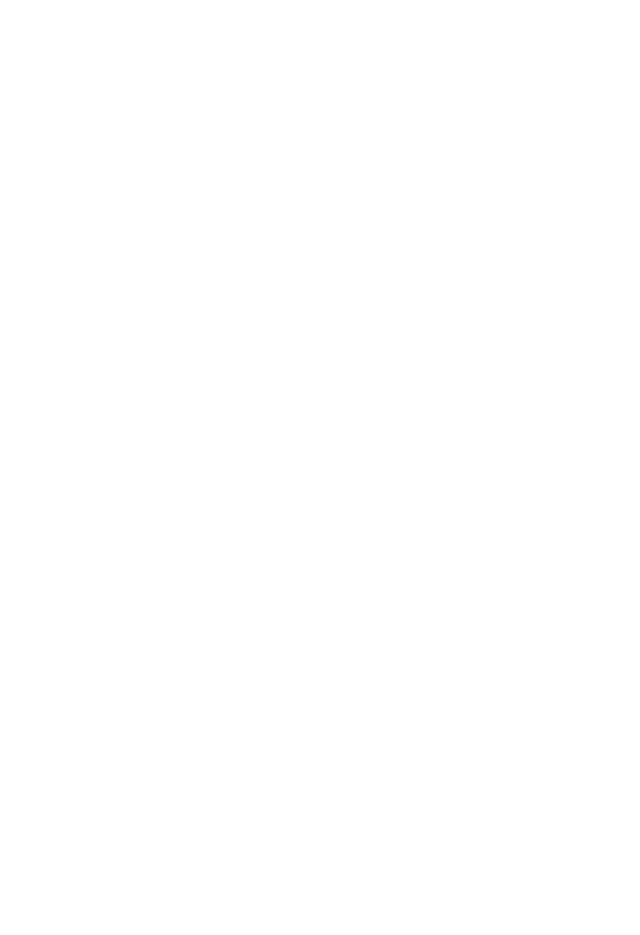
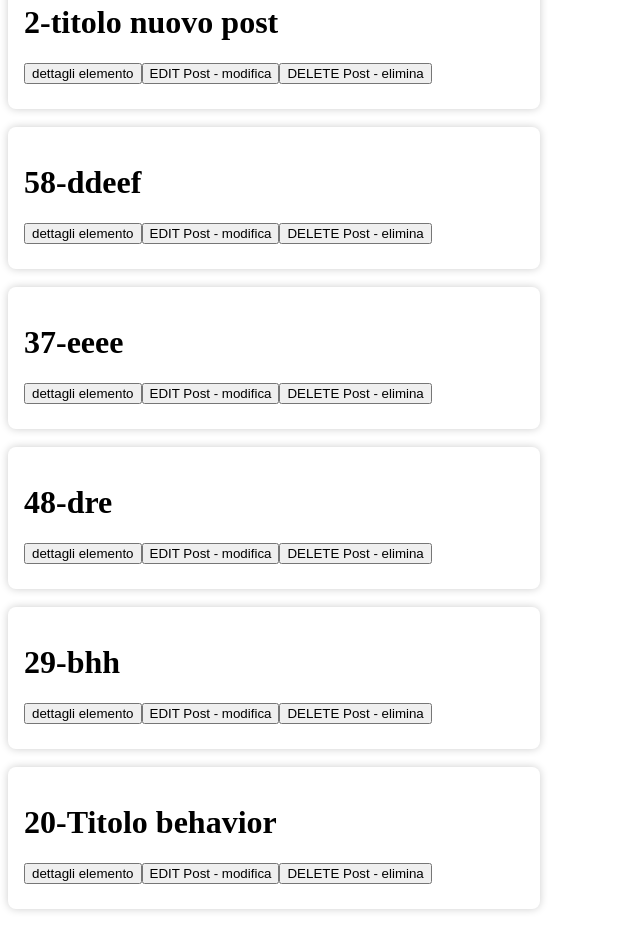
Before and after one commit to Bongiu/Angulae18_RIP, an Angular app: page / in a window 1280 px wide. Shown: the part 520-1455 px from the top of the page, without its empty margins (0-640 px from the left). Before the commit the page ends 800 px from the top, so only its background shows below. Built offline with nearby package versions, Linux system fonts and the light colour scheme; data requests are answered from the project's data file.

Commit message:
chiamata edit e ripopolamento form per inserimento post

```diff
--- a/db.json
+++ b/db.json
@@ -11,36 +11,29 @@
       "views": 3
     },
     {
-      "id": "57",
-      "title": "oggetto modificato",
-      "views": 3
+      "id": "58",
+      "title": "ddeef",
+      "views": "dddf"
     },
     {
-      "id": "12",
-      "title": "titolo nuovo post",
-      "views": 3
+      "id": "37",
+      "title": "eeee",
+      "views": "eee"
     },
     {
-      "id": "9",
-      "title": "aaaaaaaa"
+      "id": "48",
+      "title": "dre",
+      "views": "dre"
     },
     {
       "id": "29",
-      "title": "aaaaaaaa"
+      "title": "bhh",
+      "views": "bb"
     },
     {
-      "id": "4",
-      "title": "fff"
-    },
-    {
-      "id": "45",
-      "title": "sss",
-      "views": "sss"
-    },
-    {
-      "id": "29",
-      "title": "dfg",
-      "views": "fhh"
+      "id": "20",
+      "title": "Titolo behavior",
+      "views": 3
     }
   ]
 }
--- a/src/app/app.component.ts
+++ b/src/app/app.component.ts
@@ -1,4 +1,4 @@
-import { Component, ElementRef, inject, signal, viewChild } from '@angular/core';
+import { ChangeDetectionStrategy, Component, ElementRef, inject, signal, viewChild } from '@angular/core';
 import { RouterOutlet } from '@angular/router';
 import { CardComponent } from '../library/card/card.component';
 import { ReactiveFormComponent } from '../library/reactive-form/reactive-form.component';
@@ -12,6 +12,7 @@
 
 
 @Component({
+  // changeDetection: ChangeDetectionStrategy.OnPush,
   selector: 'app-root',
   standalone: true,
   imports: [RouterOutlet, CardComponent, CommonModule, ReactiveFormComponent, TemplateFormComponent, RipassoComponentiComponent, HttpComponent, FormEditPostComponent],
@@ -34,8 +35,11 @@
 
   constructor(private blogService:BlogService) {
     // const blog = new BlogService()
-    blogService.stampa()
+    // blogService.stampa()
 
+  }
+  ngOnInit(){
+    this.getPosts();
   }
 
   getOutput(e:boolean){
@@ -60,7 +64,6 @@
   }
 
   ricezioneDatiForm(datoOutput:{title:string, views:number}){
-    debugger;
     console.log('dati ricevuti dal form', datoOutput);
     //inseriemnto post inviato dal form
 
@@ -115,8 +118,11 @@
   //PUT
   editPost(post:Post){
     const id : string = post.id;
-    console.log('stampa oggetto post',post);
+    // console.log('stampa oggetto edit',post
+
     if(post){
+     this.blogService.editPostData.next(post);
+     this.blogService.editPostDataSignal.set(post);
     this.postTOedit.set(post);
     }
 
--- a/src/app/core/services/blog.service.ts
+++ b/src/app/core/services/blog.service.ts
@@ -1,7 +1,7 @@
 import { HttpClient } from '@angular/common/http';
-import { Injectable } from '@angular/core';
+import { Injectable, signal } from '@angular/core';
 import { Post} from '../interfaces/posts.interface';
-import { Observable } from 'rxjs';
+import { BehaviorSubject, Observable } from 'rxjs';
 
 @Injectable({
   providedIn: 'root',
@@ -9,6 +9,8 @@
 export class BlogService {
   nome = 'giulia';
   URL = 'http://localhost:3000/posts';
+  editPostData = new BehaviorSubject<Post | null>(null); // comunicazione di dati a livello globale
+  editPostDataSignal = signal<Post | null>(null);
 
   constructor(private http:HttpClient) {
 
--- a/src/library/form-edit-post/form-edit-post.component.ts
+++ b/src/library/form-edit-post/form-edit-post.component.ts
@@ -1,9 +1,11 @@
-import { Component, input, output } from '@angular/core';
+import { ChangeDetectionStrategy, Component, effect, input, output } from '@angular/core';
 import { FormControl, FormGroup, ReactiveFormsModule, Validators } from '@angular/forms';
 import { BlogService } from '../../app/core/services/blog.service';
 import { Post } from '../../app/core/interfaces/posts.interface';
 
+
 @Component({
+  // changeDetection: ChangeDetectionStrategy.OnPush,
   selector: 'app-form-edit-post',
   standalone: true,
   imports: [ReactiveFormsModule],
@@ -12,16 +14,25 @@
 })
 export class FormEditPostComponent {
   form! : FormGroup;
-  editDatiForm = input<Post | null | undefined>();
+  editDatiForm = input<Post | null>();
 
   constructor(private blogService:BlogService) {
     // const blog = new BlogService()
     // provare ad utilizzare gli effect -> funzioni dimamiche utilizzate con i signal, al cambiamento
 
-  }
+    effect(() => {
+      console.log('stampa EDIT SIGNAL',this.blogService.editPostDataSignal());
+      this.title?.setValue(this.blogService.editPostDataSignal()?.title);
+      this.views?.setValue(this.blogService.editPostDataSignal()?.views);
+    });
+   }
+
+
 
   ngOnInit(){
     this.initEditForm();
+    console.log('stampa signal EDIT', this.editDatiForm());
+    // this.ricezioneDatiFiglio();
 
   }
 // creazione form
@@ -46,14 +57,33 @@
 datiALpadre = output<{title:string, views:number}>();
 
 invioDati(){
+
   if(this.form.valid){
-    this.datiALpadre.emit(this.form.value)
+    this.datiALpadre.emit(this.form.value);
   }
 }
+
+// ricezioneDatiFiglio(){
+//     this.blogService.editPostData.subscribe((res)=>{
+//     if(res){
+//       console.log('Behavior', res);
+//       //riassegnazione campi form da modificare
+//       this.title?.setValue(res.title);
+//       this.views?.setValue(res.views);
+
+//     }
+//   })
+
+// }
 // invio dati da figlio a padre -> output
 // stampa dati in output
 // ricezione dati da padre a figlio
 // aggiunto nuovo post
+// - - - -
+//insermento dai form
+//presa dati form
+//stampa dati form
+
 
 
 }
```
